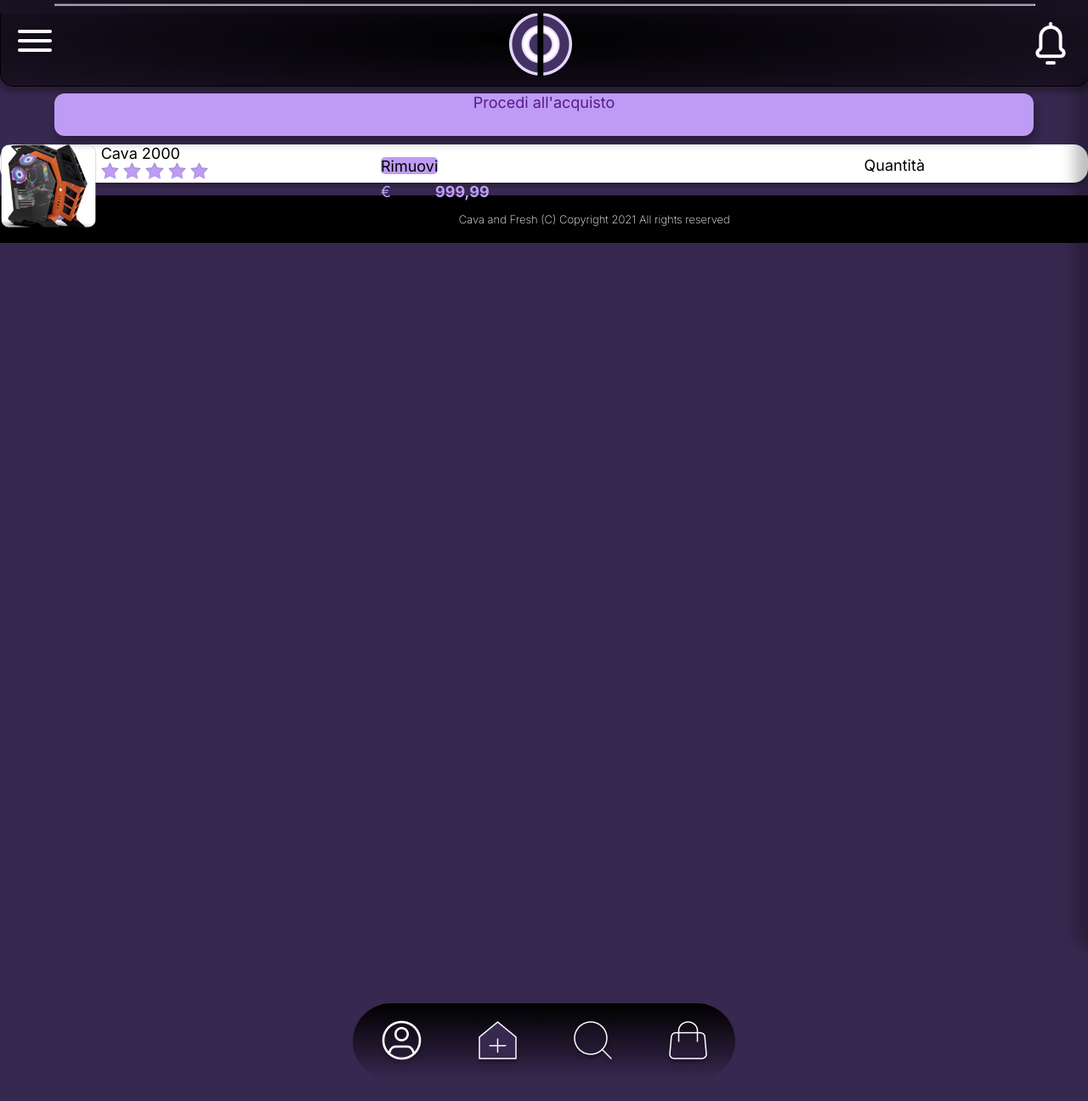
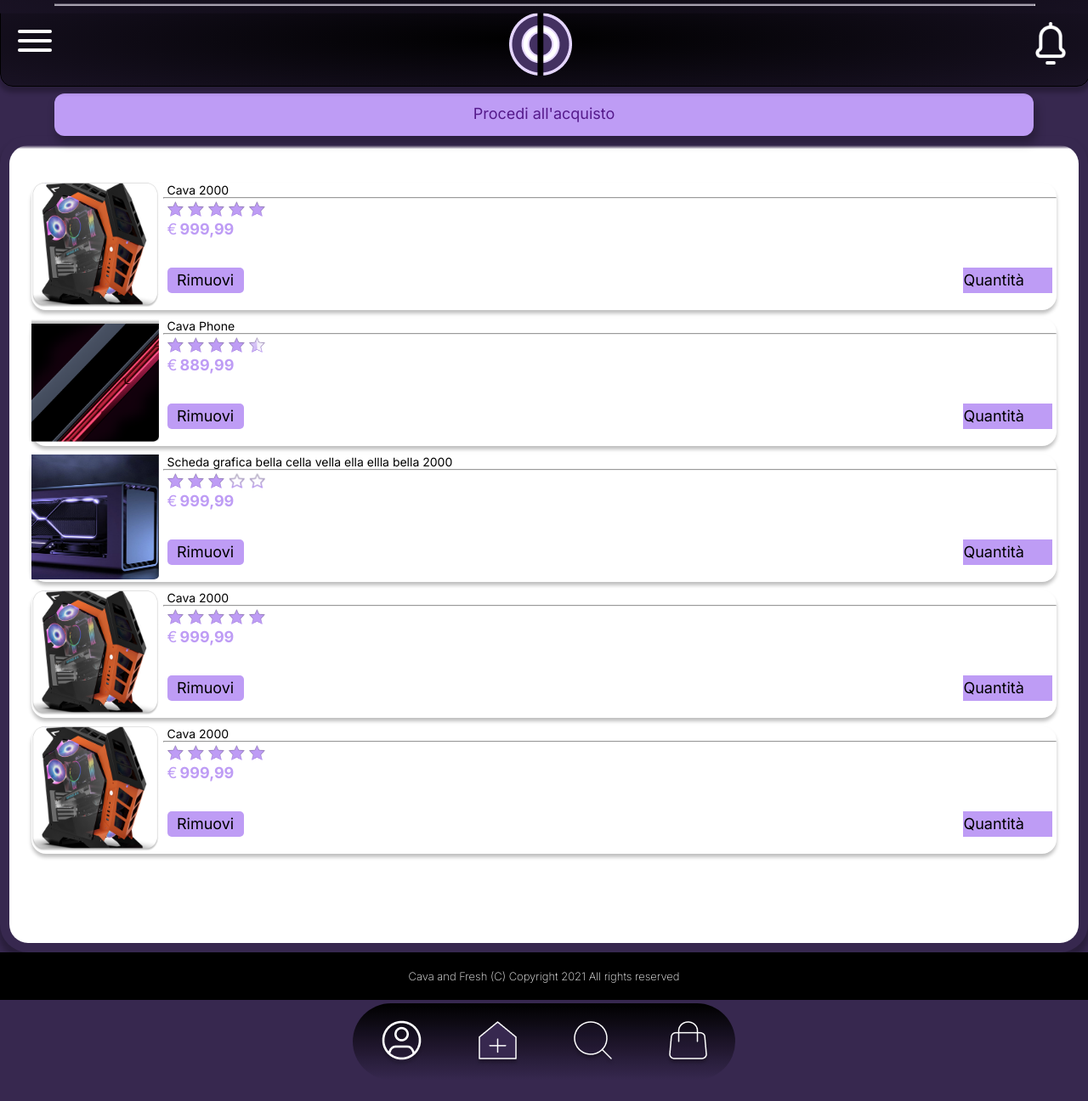
Before and after one commit to CavDev26/Oniric-WebSite, a PHP site: page /html/cart.html in a window 1280 px wide. Shown: the top 1296 px of the page at 85% size. Run offline with PHP 8.4, Linux system fonts and the light colour scheme.

Commit message:
fixed a problem with margin top in notifications; almost finished che cart; removed unused comments.

```diff
--- a/css/cartStyle.css
+++ b/css/cartStyle.css
@@ -51,7 +51,7 @@
 }
 .purchase-button {
     position: fixed;
-    text-align: center;
+    /* text-align: center; */
     top: 110px;
     left: 50%;
     transform: translate(-50%, 0%);
@@ -60,85 +60,61 @@
     background-color: var(--buttons);
     border-radius: 12px;
     box-shadow: 3px 8px 11px 1px var(--shadow);
-    z-index: 2;
+    z-index: 1;
+    text-align: center;
+    margin: 0;
+}
+.purchase-button > p {
+    position: absolute;
+    top: 50%;
+    left: 50%;
+    transform: translate(-50%, -25%);
+    margin: 0;
+    width: 100%;
+    height: 100%;
+    /* line-height: 14px; */
 }
 
 
 
 
 
+.cartback {
+    /* width: 100%; */
+    /* height: 100%; */
+    position: relative;
+    box-sizing: border-box;
+    -moz-box-sizing: border-box;
+    -webkit-box-sizing: border-box;
+    padding: 2% 2% 90px 2%;
+    background: linear-gradient(
+      180deg,
+      rgba(182, 157, 224, 0.02) 0%,
+      #ffffff 0.48%
+    );
 
- /*CONSIDERARE L'USO DI DISPLAY TABLE, DA CAPIRE*/
-/* .product-container {
-    display: inline-block;
-    border: 1px solid #BE9CF5;
-    box-shadow: 0px 4px 4px rgba(0, 0, 0, 0.25);
-    border-radius: 5px;
-    margin: auto;
-    text-align: left;
-    background-color: white;
-    width: 95%;
-}
-.product-image {
-    padding-top: 5%;
-    float: left;
-    width: 45%;
-    height: auto\9;
-}
-.product-info {
-    float: right;
-    text-align: right;
-    margin-right: 20px;
-    margin-top: 0px;
-}
-.product-name {
-    font-size: 30px;
+    color: var(--lightSecondary);
+    box-shadow: 0px 8px 6px 2px rgba(0, 0, 0, 0.25);
+    border: 8px solid transparent; /*2*/
+    /*3*/
+    background-clip: padding-box;
+    border-radius: 33px;
+    border-width: 11px;
+  }
 
-}
-.stars {
-    width: 100%;
-    text-align: left;
-    height: auto\9;
 
-}
-.price-section {
-    display: inline-block;
-    float: left;
-}
-.valuta {
-    float: left;
-}
-.price {
-    float: left;
-}
-.buttons {
-    display: inline-block;
-}
-.remove-button {
-    float: left;
-    text-align: center;
-    background-color: var(--buttons);
-    width: min-content;
-    height: 20px;
-}
-.quantity-button {
-    float: right;
-} */
 
-.centered-div {
-    margin: 0;
-    width: 100%;
-    text-align: center;
-
+.m-t-200 {
+    margin-top: 30px;
 }
 
 .product-list {
     /*controllami*/
-    margin-top: 170px;
+    /* margin-top: 170px; */
     /* text-align: center; */
     margin-bottom: 15px;
-    margin-right: 0px;
-    margin-left: 0px;
+    /* margin-right: 0px;
+    margin-left: 0px; */
     padding: 0;
     list-style-type: none;
     display: block;
@@ -147,7 +123,8 @@
 .product-container {
     width: 100%;
    /* height: 15%;/*perchè ora non vai più?*/
-    height: 500%;
+    height: 150px;
+    margin-bottom: 10px;
 
 }
 .product {
@@ -164,22 +141,31 @@
 }
 .product-image {
     float: left;
-    height: 100px;
-    width: auto\9;
+    height: 150px;
+    width: 150px;
+    /* width: auto\9; */
     max-height: 98%;
     margin-right: 5px;
 }
 .product-name {
     color: black;
     margin: 0;
-    font-size: 18px;
+    padding-left: 160px;
+    font-size: 14px;
     font-weight: normal;
 }
+.span-cart {
+    margin: 0;
+    margin-bottom: 3px;
+}
 .stars {
-    height: 20px;
-    width: 60%;
+    position: absolute;
+    height: 18px;
+    /* width: 100%; */
+    left: 160px;
+    /*width: 40%; /*questo è pericoloso, se è troppo largo va sotto l'immagine*/
     display: inline-block;
-    margin: 0;
+    margin: 0px;
 }
 .star {
     height: 100%;
@@ -189,38 +175,56 @@
 .price-section {
     position: relative;
     margin: 0;
+    margin-top: 25px;
     /* height: min-content; */
 }
 .valuta {
     position: absolute;
     margin: 0;
-    left: 35%;
+    left: 160px;
     color: var(--buttons);
 
 }
 .price {
     position: absolute;
-    left: 40%;
+    left: 175px;
     font-weight: bold;
     color: var(--buttons);
     margin: 0;
 }
+
+/*le dimensioni in larghezza dei bottoni devono essere messe
+  in percentuale, conrtolla iphone5 cosa succede*/
+
+/*da fixare anche la lunghezza massima del nome del prodotto*/
+
+/*da finire il bottone delle quantità*/
+
+
 .remove-button {
     position: absolute;
-    left: 35%;
-    bottom: 10px;
+    left: 160px;
+    bottom: 20px;
     color: black;
-    text-align: center;
+    /* text-align: center; */
     background-color: var(--buttons);
     border-radius: 5px;
-    width: fit-content;
-    height: 20px;
+    height: 30px;
+    width: 90px;
     margin: 0;
+}
+.remove-button > p {
+    width: 100%;
+    line-height: 14px;
 }
 .quantity-button {
     position: absolute;
-    right: 15%;
-    bottom: 10px;
+    right: 5px;
+    bottom: 20px;
+    line-height: 14px;
+    height: 30px;
+    width: 105px;
+    background-color: var(--buttons);
     color: black;
     margin: 0;
 }
--- a/css/style.css
+++ b/css/style.css
@@ -140,7 +140,7 @@ body {
 
   text-align: left;
   background: linear-gradient(180deg, #37284F 0%, #000000 59.37%);
-  box-shadow: 0px 4px 16px 16px rgba(0, 0, 0, 0.25);
+  /* box-shadow: 0px 4px 16px 16px rgba(0, 0, 0, 0.25); */
   list-style-type: none;
   -webkit-font-smoothing: antialiased;
   border-radius: 0px 0px 0px 10px;
--- a/html/cart.html
+++ b/html/cart.html
@@ -6,6 +6,10 @@
     <link rel="stylesheet" href="../css/style.css" />
     <link rel="stylesheet" href="../css/cartStyle.css" />
     <link rel="stylesheet" href="../css/framework.css" />
+
+    <link rel="stylesheet" href="../css/profile.css" />
+    <link rel="stylesheet" href="../css/productStyle.css" />
+    <link rel="stylesheet" href="../css/login_signup.css" />
 
     <title>Oniric-Cart</title>
   </head>
@@ -225,8 +229,131 @@
   </nav>
     <main>
 
+      <div class="centered">
+        <a class="normal" href="">
+          <div class="purchase-button">
+            <p>
+              Procedi all'acquisto
+            </p>
+          </div>
+        </a>
+      </div>
 
-        <a class="normal" href="">
+
+      <div class="cartback center m-t-200">
+        <ul class="product-list center">
+
+          <li class="product-container">
+            <div class="product">
+              <a href=""><img class="product-image" src="../img/cava2000.png" alt=""/></a>
+              <h1 class="product-name left-text">Cava 2000</h1>
+              <hr class="span-cart">
+              <div class="stars">
+                <img class="star" src="../img/star.png" alt="">
+                <img class="star" src="../img/star.png" alt="">
+                <img class="star" src="../img/star.png" alt="">
+                <img class="star" src="../img/star.png" alt="">
+                <img class="star" src="../img/star.png" alt="">
+              </div>
+              <div class="price-section">
+                <p class="valuta">€</p>
+                <p class="price">999,99</p>
+              </div>
+              <div class="remove-button centered"><p class="m-0">Rimuovi</p></div>
+              <div class="quantity-button centered"><p class="m-0">Quantità</p></div>
+            </div>
+          </li>
+          <li class="product-container">
+            <div class="product">
+              <a href=""><img class="product-image" src="../img/CAVA PHONE.png" alt=""/></a>
+              <h1 class="product-name left-text">Cava Phone</h1>
+              <hr class="span-cart">
+              <div class="stars">
+                <img class="star" src="../img/star.png" alt="">
+                <img class="star" src="../img/star.png" alt="">
+                <img class="star" src="../img/star.png" alt="">
+                <img class="star" src="../img/star.png" alt="">
+                <img class="star" src="../img/halfStar.png" alt="">
+              </div>
+              <div class="price-section">
+                <p class="valuta">€</p>
+                <p class="price">889,99</p>
+              </div>
+              <div class="remove-button centered"><p class="m-0">Rimuovi</p></div>
+              <div class="quantity-button centered"><p class="m-0">Quantità</p></div>
+            </div>
+          </li>
+          <li class="product-container">
+            <div class="product">
+              <a href=""><img class="product-image" src="../img/scheda grafica.png" alt=""/></a>
+              <h1 class="product-name left-text">Scheda grafica bella cella vella ella ellla bella  2000</h1>
+              <hr class="span-cart">
+              <div class="stars">
+                <img class="star" src="../img/star.png" alt="">
+                <img class="star" src="../img/star.png" alt="">
+                <img class="star" src="../img/star.png" alt="">
+                <img class="star" src="../img/emptyStar.png" alt="">
+                <img class="star" src="../img/emptyStar.png" alt="">
+              </div>
+              <div class="price-section">
+                <p class="valuta">€</p>
+                <p class="price">999,99</p>
+              </div>
+              <div class="remove-button centered"><p class="m-0">Rimuovi</p></div>
+              <div class="quantity-button centered"><p class="m-0">Quantità</p></div>
+            </div>
+          </li>
+          <li class="product-container">
+            <div class="product">
+              <a href=""><img class="product-image" src="../img/cava2000.png" alt=""/></a>
+              <h1 class="product-name left-text">Cava 2000</h1>
+              <hr class="span-cart">
+              <div class="stars">
+                <img class="star" src="../img/star.png" alt="">
+                <img class="star" src="../img/star.png" alt="">
+                <img class="star" src="../img/star.png" alt="">
+                <img class="star" src="../img/star.png" alt="">
+                <img class="star" src="../img/star.png" alt="">
+              </div>
+              <div class="price-section">
+                <p class="valuta">€</p>
+                <p class="price">999,99</p>
+              </div>
+              <div class="remove-button centered"><p class="m-0">Rimuovi</p></div>
+              <div class="quantity-button centered"><p class="m-0">Quantità</p></div>
+            </div>
+          </li>
+          <li class="product-container">
+            <div class="product">
+              <a href=""><img class="product-image" src="../img/cava2000.png" alt=""/></a>
+              <h1 class="product-name left-text">Cava 2000</h1>
+              <hr class="span-cart">
+              <div class="stars">
+                <img class="star" src="../img/star.png" alt="">
+                <img class="star" src="../img/star.png" alt="">
+                <img class="star" src="../img/star.png" alt="">
+                <img class="star" src="../img/star.png" alt="">
+                <img class="star" src="../img/star.png" alt="">
+              </div>
+              <div class="price-section">
+                <p class="valuta">€</p>
+                <p class="price">999,99</p>
+              </div>
+              <div class="remove-button centered"><p class="m-0">Rimuovi</p></div>
+              <div class="quantity-button centered"><p class="m-0">Quantità</p></div>
+            </div>
+          </li>
+
+
+        </ul>
+      </div>
+
+
+
+
+
+
+        <!-- <a class="normal" href="">
           <div class="purchase-button">Procedi all'acquisto
           </div>
         </a>
@@ -251,7 +378,7 @@
             </div>
             </div>
           </li>
-        </ul>
+        </ul> -->
 
 
 
```
